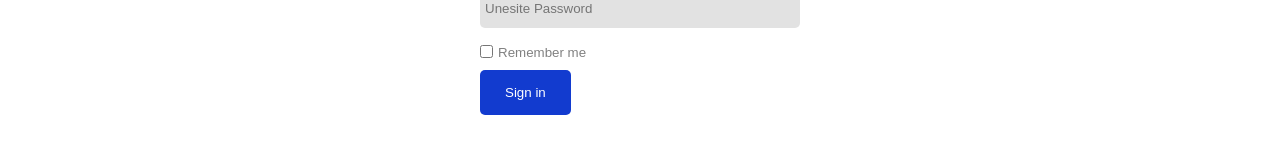
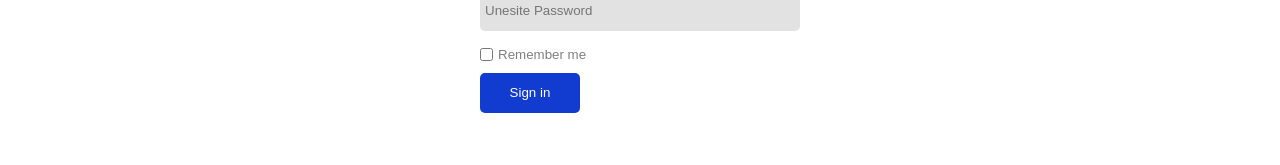
Before and after one commit to AmirCeljo/BookingApp, a React (Create React App) app: page /login in a window 1280 px wide. Shown: the part 411-576 px from the top of the page. Built offline with nearby package versions, Linux system fonts and the light colour scheme.

Commit message:
button adjusted

```diff
--- a/src/components/Register.jsx
+++ b/src/components/Register.jsx
@@ -40,7 +40,7 @@ function Register() {
     <div className='login-container secondary-color'>
       <div className='div'>
     <h1>Sign Up</h1>
-    <p>Become our user, it costs absolutely nothing.</p>
+    <small>Become our user, it costs absolutely nothing.</small>
     <p><br/>Create an account</p>
 
     <form className='login-register-form' onSubmit={onSubmit}>
--- a/src/public/style.css
+++ b/src/public/style.css
@@ -55,7 +55,11 @@
   color:white;
   border:none;
   /* width:100%; */
-  padding: 15px 25px;
+  display: flex;
+  justify-content: center;
+  align-items: center;
+  width: 100px;
+  height: 40px;
   border-radius: 5px;
   cursor: pointer ;
 }
```
